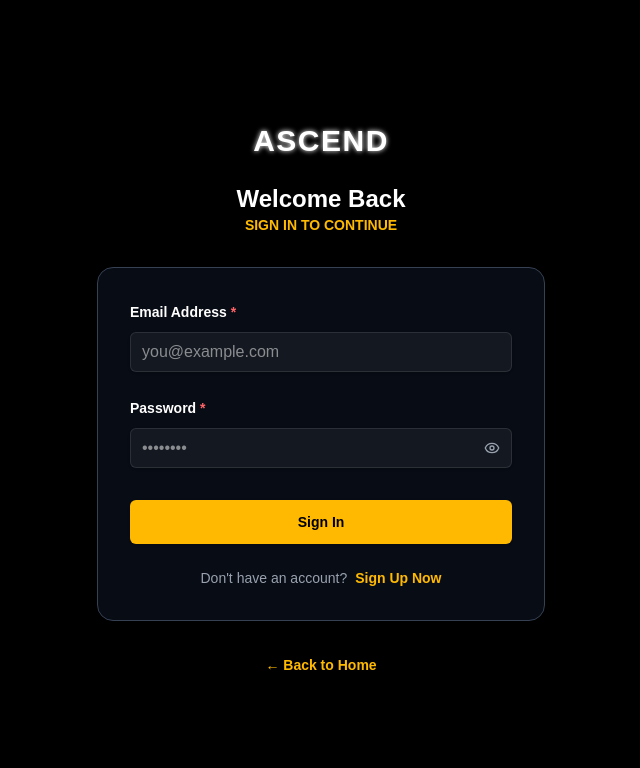
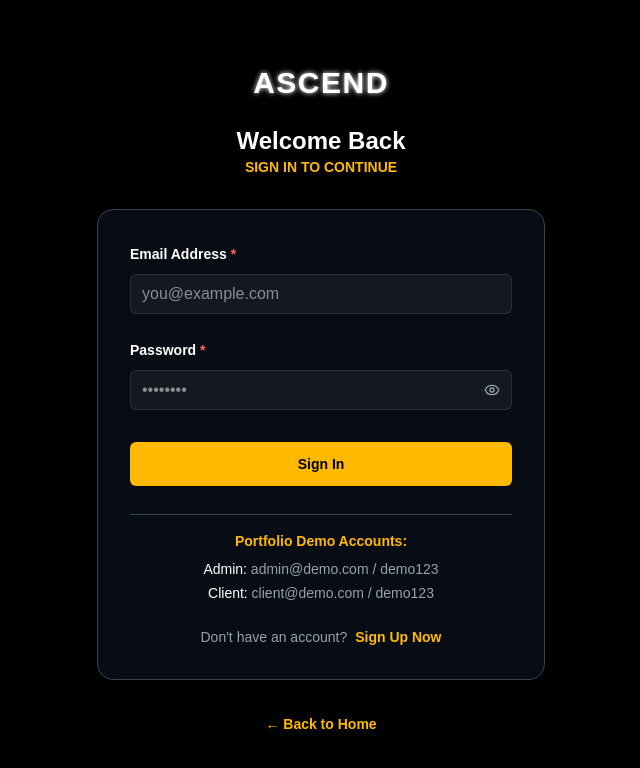
Before and after one commit to Conceal34/personal-trainer-next, a Next.js app: page /auth in a window 1280 px wide. Shown: the top 768 px of the page, without its empty margins (319-959 px from the left). Built offline with nearby package versions, Linux system fonts and the light colour scheme; no server answers.

Commit message:
chore: replace demo login buttons with text credentials

```diff
--- a/src/app/auth/page.tsx
+++ b/src/app/auth/page.tsx
@@ -310,7 +310,7 @@ export default function AuthPage() {
             </div>
           )}
 
-          <div className="pt-2">
+          <div className="pt-2 space-y-3">
             <Button
               onClick={handleAuthAction}
               disabled={isSubmitting}
@@ -322,6 +322,16 @@ export default function AuthPage() {
                   ? "Create Account"
                   : "Sign In"}
             </Button>
+
+            {!isSignUp && (
+              <div className="mt-4 pt-4 border-t border-gray-700 text-center text-sm text-gray-400">
+                <p className="font-semibold text-amber-400 mb-2">Portfolio Demo Accounts:</p>
+                <div className="flex flex-col space-y-1">
+                  <p><span className="text-white">Admin:</span> admin@demo.com / demo123</p>
+                  <p><span className="text-white">Client:</span> client@demo.com / demo123</p>
+                </div>
+              </div>
+            )}
           </div>
 
           <p className="text-center text-sm text-gray-400">
```
